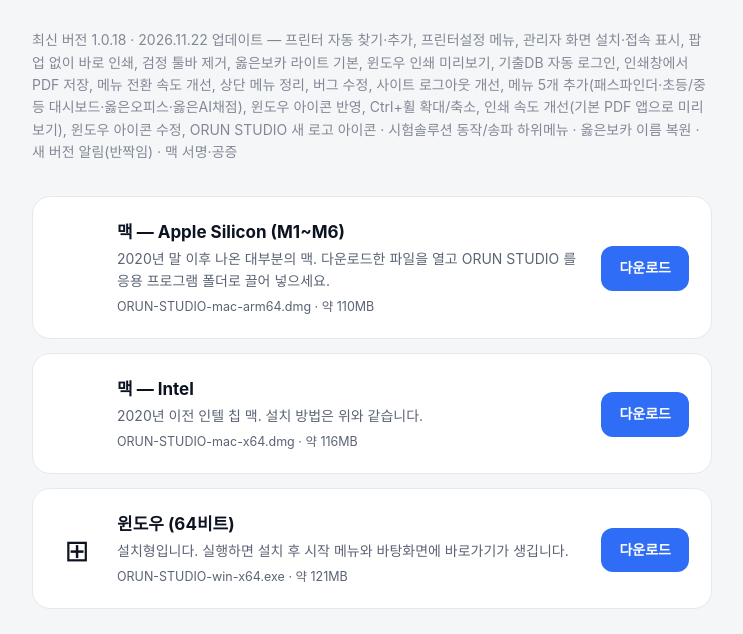
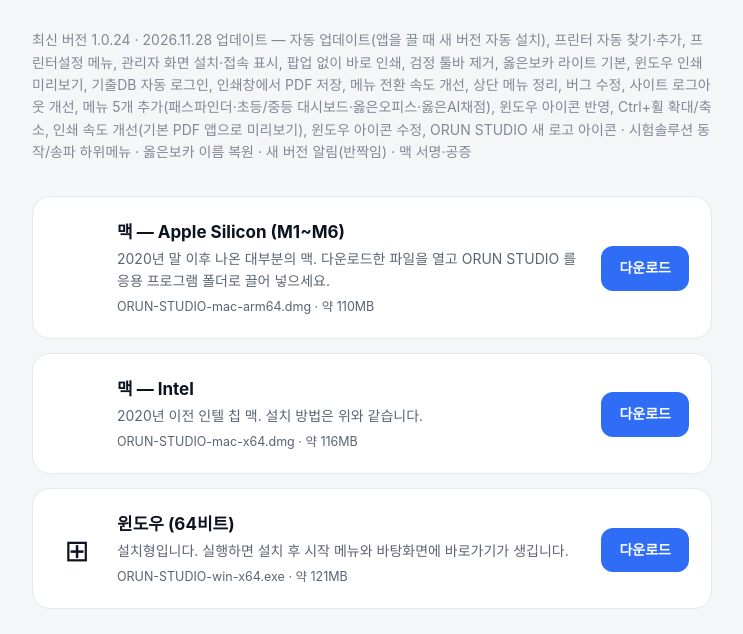
Before and after one commit to nathankim6/orun-studio-download, a plain HTML site: page index.html in a window 1280 px wide. Shown: the part 166-800 px from the top of the page, without its empty margins (268-1011 px from the left). Drawn offline with Linux system fonts and the light colour scheme.

Commit message:
Landing: 1.0.24
Co-Authored-By: Claude Opus 5.5 <noreply@anthropic.com>

```diff
--- a/index.html
+++ b/index.html
@@ -27,7 +27,7 @@ h1{font-size:26px;margin:0;letter-spacing:-.02em}.lead{color:var(--sub);margin:6
 <main>
 <header><img src="logo.png" alt=""><h1>옳은studio 설치파일 다운로드</h1></header>
 <p class="lead">옳은영어 제작도구 플랫폼 ORUN STUDIO 데스크탑 앱입니다. 컴퓨터에 맞는 파일 하나를 받아 설치하세요. 관리자가 등록한 Google 계정으로 로그인합니다.</p>
-<p class="lead" style="font-size:14px;opacity:.75">최신 버전 1.0.18 · 2026.11.22 업데이트 — 프린터 자동 찾기·추가, 프린터설정 메뉴, 관리자 화면 설치·접속 표시, 팝업 없이 바로 인쇄, 검정 툴바 제거, 옳은보카 라이트 기본, 윈도우 인쇄 미리보기, 기출DB 자동 로그인, 인쇄창에서 PDF 저장, 메뉴 전환 속도 개선, 상단 메뉴 정리, 버그 수정, 사이트 로그아웃 개선, 메뉴 5개 추가(패스파인더·초등/중등 대시보드·옳은오피스·옳은AI채점), 윈도우 아이콘 반영, Ctrl+휠 확대/축소, 인쇄 속도 개선(기본 PDF 앱으로 미리보기), 윈도우 아이콘 수정, ORUN STUDIO 새 로고 아이콘 · 시험솔루션 동작/송파 하위메뉴 · 옳은보카 이름 복원 · 새 버전 알림(반짝임) · 맥 서명·공증</p>
+<p class="lead" style="font-size:14px;opacity:.75">최신 버전 1.0.24 · 2026.11.28 업데이트 — 자동 업데이트(앱을 끌 때 새 버전 자동 설치), 프린터 자동 찾기·추가, 프린터설정 메뉴, 관리자 화면 설치·접속 표시, 팝업 없이 바로 인쇄, 검정 툴바 제거, 옳은보카 라이트 기본, 윈도우 인쇄 미리보기, 기출DB 자동 로그인, 인쇄창에서 PDF 저장, 메뉴 전환 속도 개선, 상단 메뉴 정리, 버그 수정, 사이트 로그아웃 개선, 메뉴 5개 추가(패스파인더·초등/중등 대시보드·옳은오피스·옳은AI채점), 윈도우 아이콘 반영, Ctrl+휠 확대/축소, 인쇄 속도 개선(기본 PDF 앱으로 미리보기), 윈도우 아이콘 수정, ORUN STUDIO 새 로고 아이콘 · 시험솔루션 동작/송파 하위메뉴 · 옳은보카 이름 복원 · 새 버전 알림(반짝임) · 맥 서명·공증</p>
 
 <div class="card"><div class="os"></div><div class="body">
 <h2>맥 — Apple Silicon (M1~M6)</h2>
```
